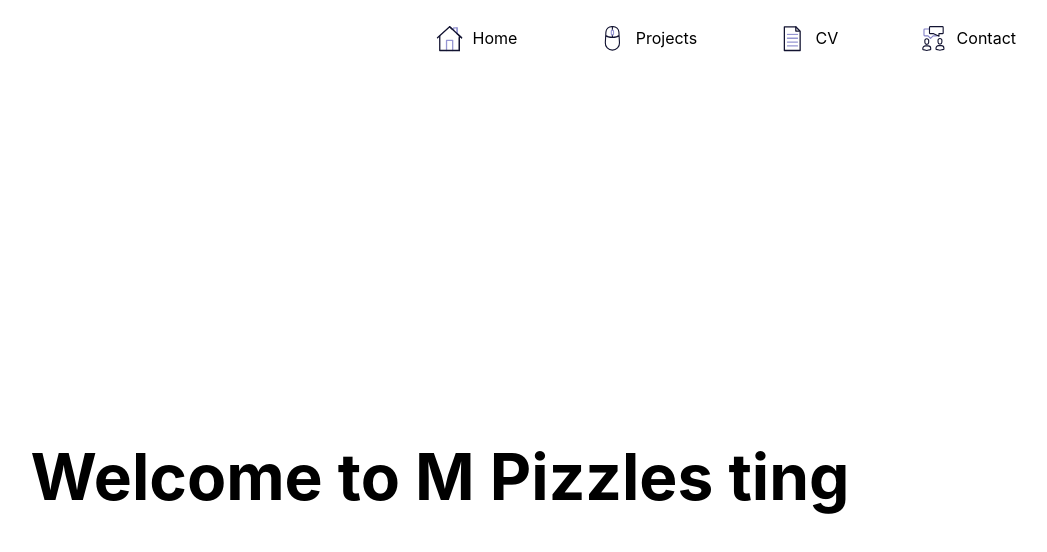
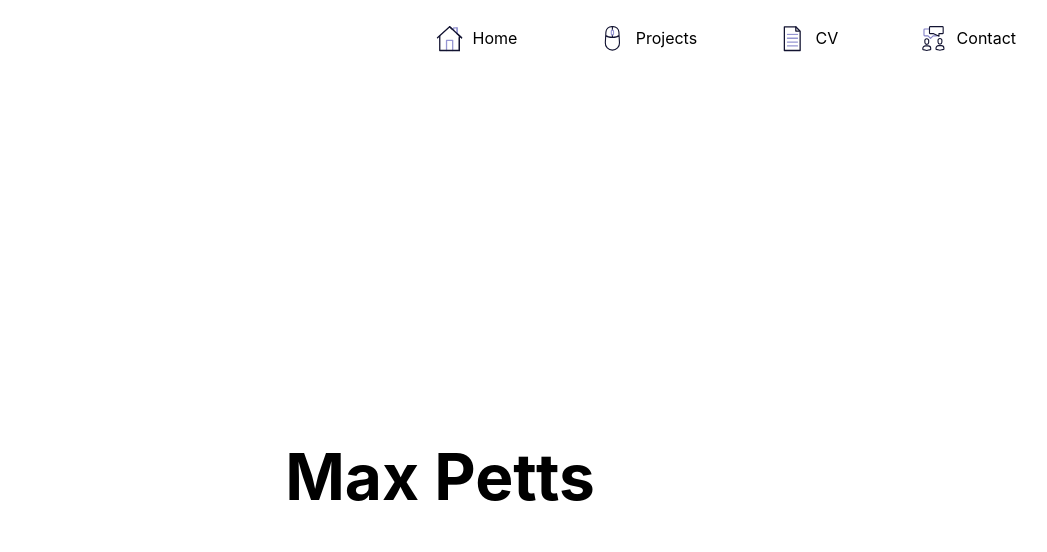
Before and after one commit to maxpetts/prtflo, a Next.js app: page / in a window 1280 px wide. Shown: the top 552 px of the page, without its empty margins (200-1247 px from the left). Built offline with nearby package versions, Linux system fonts and the light colour scheme.

Commit message:
Change to index: "M pizzle" -> "Max Petts"

```diff
--- a/pages/index.tsx
+++ b/pages/index.tsx
@@ -4,8 +4,8 @@ export default function Home() {
   return (
     <div className={styles.container}>
       <main className={styles.main}>
-        <h1 className={styles.title}>Welcome to M Pizzles ting</h1>
+        <h1 className={styles.title}>Max Petts</h1>
       </main>
-    </div>
+    </div >
   );
 }
```
